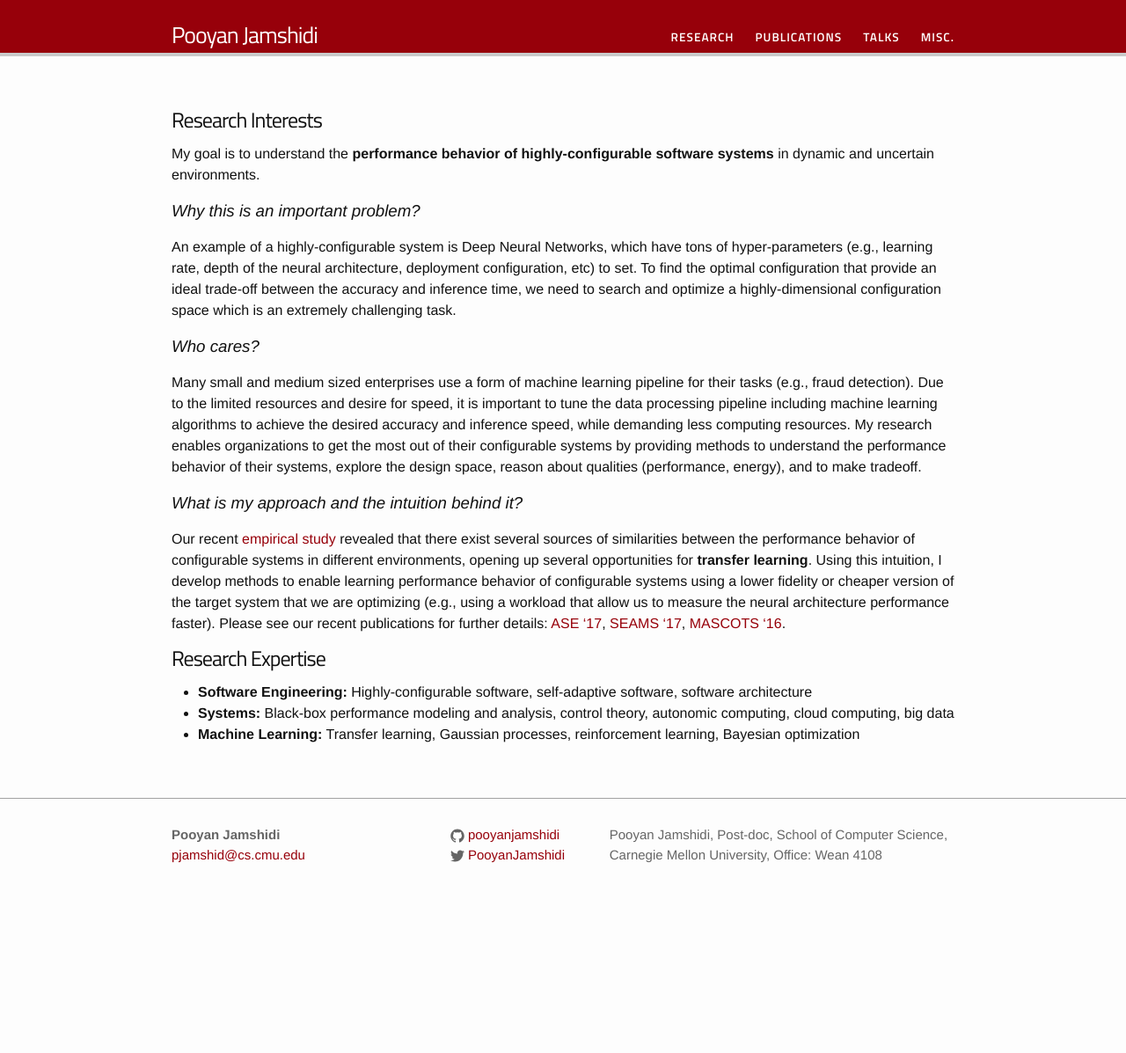
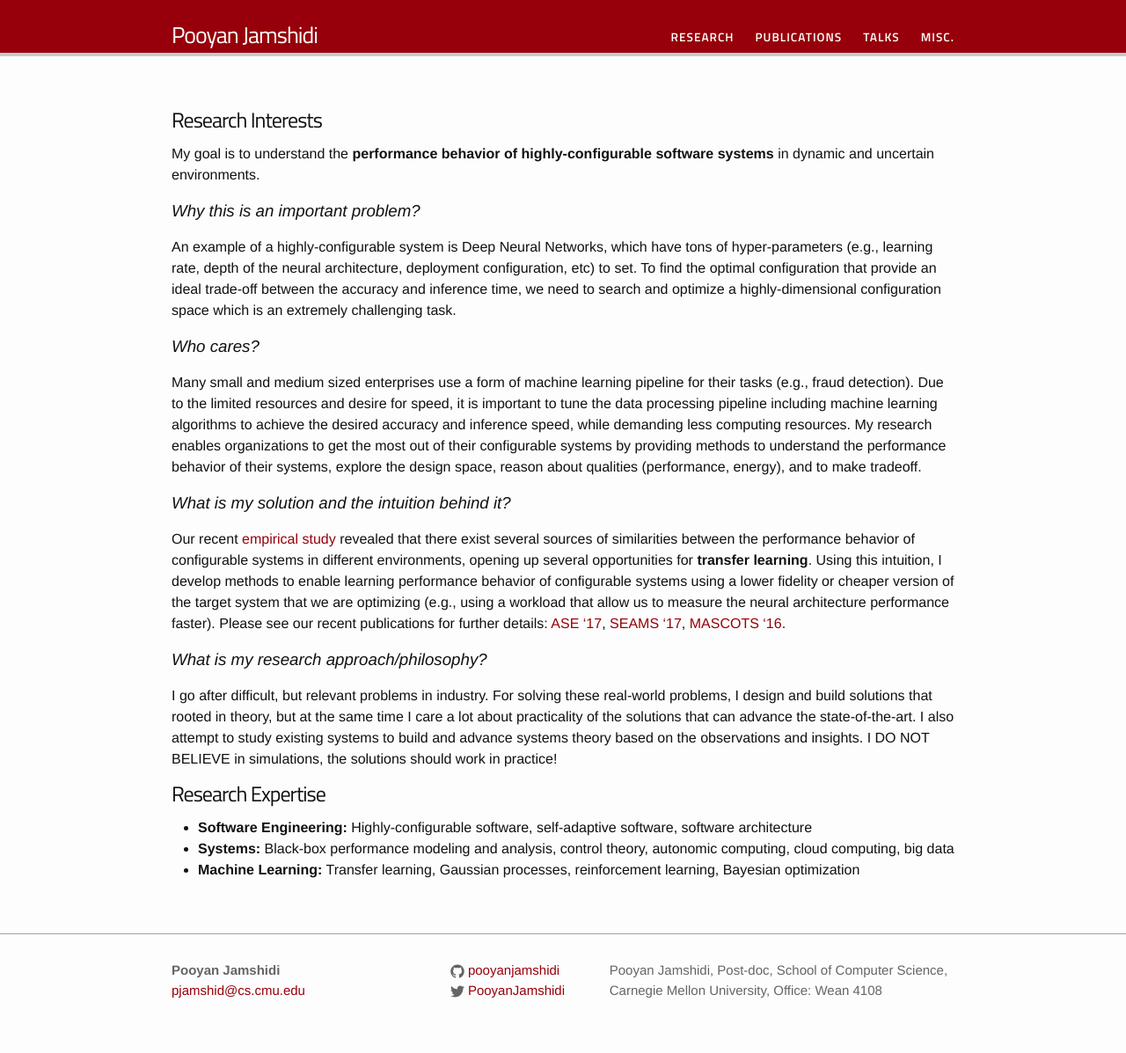
Before and after one commit to pooyanjamshidi/pooyanjamshidi.github.io, a Jekyll site: the page built from pages/research.md, in a window 1280 px wide. Shown: the whole page at 88% size. Built offline with Jekyll 4.4.1, drawn with Linux system fonts in a browser that asks for light colours; our own code applies the rules of GitHub Pages for plain Markdown files; before the commit the page ends 1043 px from its top, so only the background shows below that.

Commit message:
added research philosophy

```diff
--- a/index.html
+++ b/index.html
@@ -23,7 +23,7 @@ layout: default
 
 	<div class="emph-border" align=justify>
     I am on the academic job market.
-    <b>Profiles</b>: <a href="{{ "/resources/cv/cv_pooyan_jamshidi.pdf" |  prepend: site.baseurl }}">CV</a>, <a href="http://scholar.google.com/citations?hl=en&user=Jre2RUQAAAAJ">Google Scholar</a>. <b>Statements</b>: [<a href="{{ "/resources/statements/rs.pdf" |  prepend: site.baseurl }}">Research</a>][<a href="{{ "/resources/statements/ts.pdf" |  prepend: site.baseurl }}">Teaching</a>]. <br />
+    <b>Profiles</b>: <a href="{{ "/resources/cv/cv_pooyan_jamshidi.pdf" |  prepend: site.baseurl }}">CV</a>, <a href="http://scholar.google.com/citations?hl=en&user=Jre2RUQAAAAJ">Google Scholar</a>, <b>Statements</b>: [<a href="{{ "/resources/statements/rs.pdf" |  prepend: site.baseurl }}">Research</a>][<a href="{{ "/resources/statements/ts.pdf" |  prepend: site.baseurl }}">Teaching</a>] <br />
     <b>Publications</b>: SE + Systems + ML [<a href="https://arxiv.org/pdf/1709.02280">ASE'17</a>][<a href="https://arxiv.org/pdf/1704.00234">SEAMS'17</a>][<a href="https://arxiv.org/pdf/1606.06543">MASCOTS'16</a>], Cloud + Control [<a href="{{ "/resources/publications/FGCS16.pdf" |  prepend: site.baseurl }}">FGCS'16</a>][<a href="{{ "/resources/publications/QoSA16.pdf" |  prepend: site.baseurl }}">QoSA'16</a>]
     </div>
 </section>
--- a/pages/research.md
+++ b/pages/research.md
@@ -16,8 +16,12 @@ An example of a highly-configurable system is Deep Neural Networks, which have t
 ### Who cares?
 Many small and medium sized enterprises use a form of machine learning pipeline for their tasks (e.g., fraud detection). Due to the limited resources and desire for speed, it is important to tune the data processing pipeline including machine learning algorithms to achieve the desired accuracy and inference speed, while demanding less computing resources. My research enables organizations to get the most out of their configurable systems by providing methods to understand the performance behavior of their systems, explore the design space, reason about qualities (performance, energy), and to make tradeoff.
 
-### What is my approach and the intuition behind it?
+### What is my solution and the intuition behind it?
 Our recent [empirical study](https://arxiv.org/pdf/1709.02280) revealed that there exist several sources of similarities between the performance behavior of configurable systems in different environments, opening up several opportunities for **transfer learning**. Using this intuition, I develop methods to enable learning performance behavior of configurable systems using a lower fidelity or cheaper version of the target system that we are optimizing (e.g., using a workload that allow us to measure the neural architecture performance faster). Please see our recent publications for further details: [ASE '17](https://arxiv.org/pdf/1709.02280), [SEAMS '17](https://arxiv.org/pdf/1704.00234), [MASCOTS '16](https://arxiv.org/pdf/1606.06543).
+
+### What is my research approach/philosophy?
+
+I go after difficult, but relevant problems in industry. For solving these real-world problems, I design and build solutions that rooted in theory, but at the same time I care a lot about practicality of the solutions that can advance the state-of-the-art. I also attempt to study existing systems to build and advance systems theory based on the observations and insights. I DO NOT BELIEVE in simulations, the solutions should work in practice!
 
 
 # Research Expertise
```
